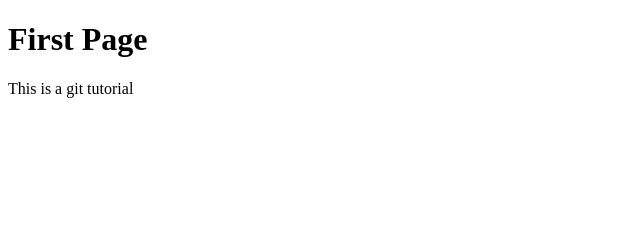
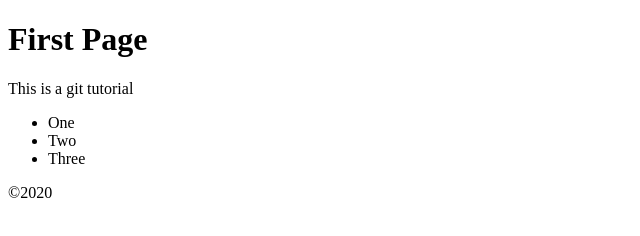
Before and after one commit to VAyala27/git-test, a plain HTML site: page index.html in a window 1280 px wide. Shown: the whole page, without its empty margins (0-640 px from the left). Drawn offline with Linux system fonts and the light colour scheme.

Commit message:
added un ordered list

```diff
--- a/index.html
+++ b/index.html
@@ -1,15 +1,21 @@
 <!DOCTYPE html>
 <html lang="en">
+  <head>
+    <meta charset="UTF-8" />
+    <meta name="viewport" content="width=device-width, initial-scale=1.0" />
+    <title>Git</title>
+  </head>
 
-<head>
-    <meta charset="UTF-8">
-    <meta name="viewport" content="width=device-width, initial-scale=1.0">
-    <title>Git</title>
-</head>
-
-<body>
+  <body>
     <h1>First Page</h1>
     <p>This is a git tutorial</p>
-</body>
 
+    <ul>
+      <li>One</li>
+      <li>Two</li>
+      <li>Three</li>
+    </ul>
+
+    <footer>&copy;2020</footer>
+  </body>
 </html>
```
